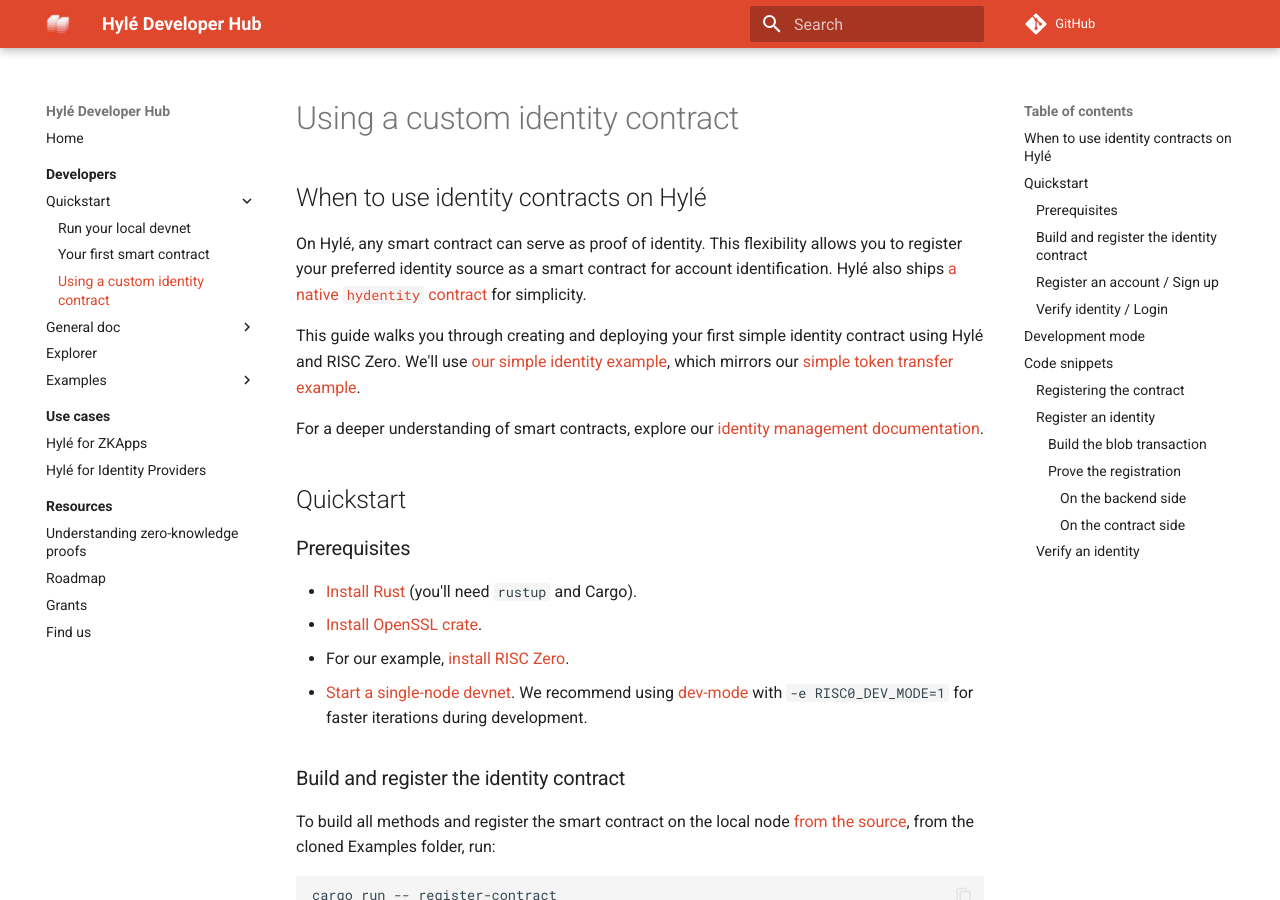
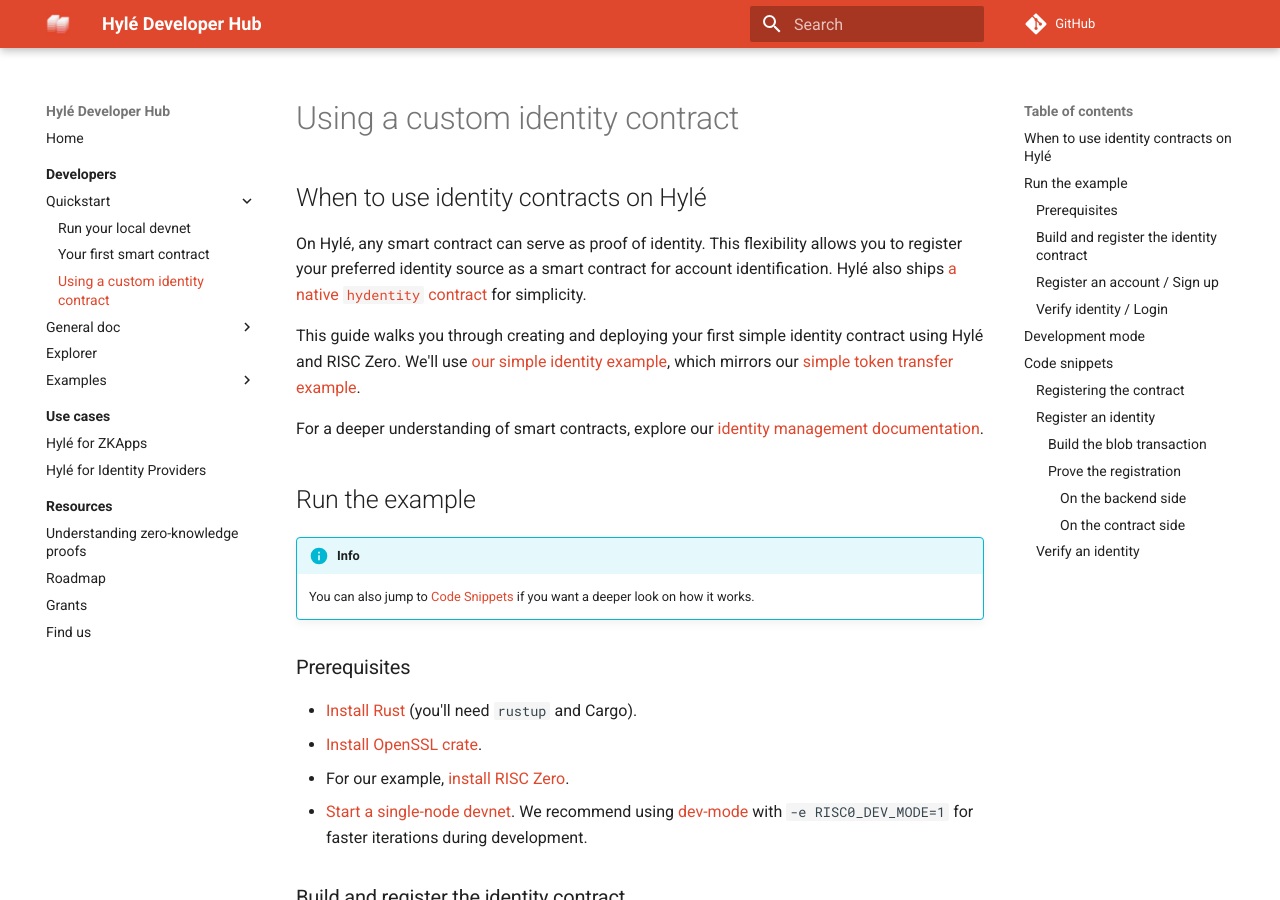
Before and after one commit to Hyle-org/devhub-hyle, an MkDocs documentation site: the page built from docs/developers/quickstart/custom-identity-contract.md, in a window 1280 px wide and 900 px high. Built offline with MkDocs 1.6.1 and Material for MkDocs 9.7.7, drawn with Linux system fonts in a browser that asks for light colours; comment, search, counter and statistics services are not loaded; some of the changed text lies outside the part shown.

Commit message:
some info

```diff
--- a/docs/developers/quickstart/custom-identity-contract.md
+++ b/docs/developers/quickstart/custom-identity-contract.md
@@ -8,7 +8,10 @@
 
 For a deeper understanding of smart contracts, explore our [identity management documentation](../general-doc/identity.md).
 
-## Quickstart
+## Run the example
+
+!!! info
+    You can also jump to [Code Snippets](#code-snippets) if you want a deeper look on how it works.
 
 ### Prerequisites
 
@@ -89,6 +92,9 @@
 ## Code snippets
 
 Find the full annotated code in [our examples repository](https://github.com/Hyle-org/examples/blob/main/simple-identity/host/src/main.rs).
+
+!!! info
+    You might be interested by reading the [Transaction on hyle](../general-doc/transaction.md) page.
 
 
 ### Registering the contract
```
